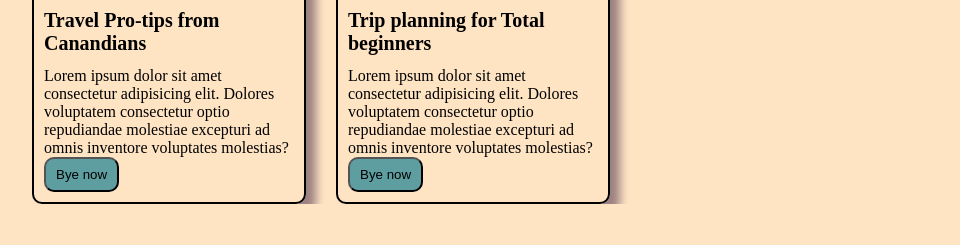
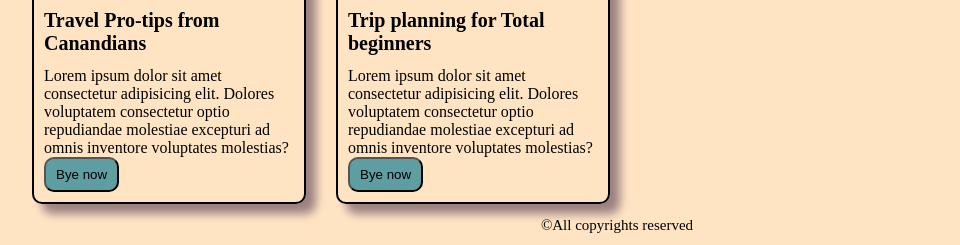
Before and after one commit to wasimasultana230/Card, a plain HTML site: page index.html in a window 1280 px wide. Shown: the part 1261-1506 px from the top of the page, without its empty margins (23-983 px from the left). Before the commit the page ends 1465 px from the top, so only its background shows below. Drawn offline with Linux system fonts and the light colour scheme.

Commit message:
Add footer part

```diff
--- a/Styles/style.css
+++ b/Styles/style.css
@@ -62,3 +62,8 @@ h1 {
     letter-spacing: 2px;
     color: rgb(92, 85, 85);
 }
+footer{
+    text-align: center;
+    margin: 10px;
+    font-size: large;
+}
--- a/index.html
+++ b/index.html
@@ -82,7 +82,9 @@
             </div>
         </section>
     </main>
-    <footer></footer>
+    <footer>
+        <p><small>&copy;All copyrights reserved</small></p>
+    </footer>
 </body>
 
 </html>
```
